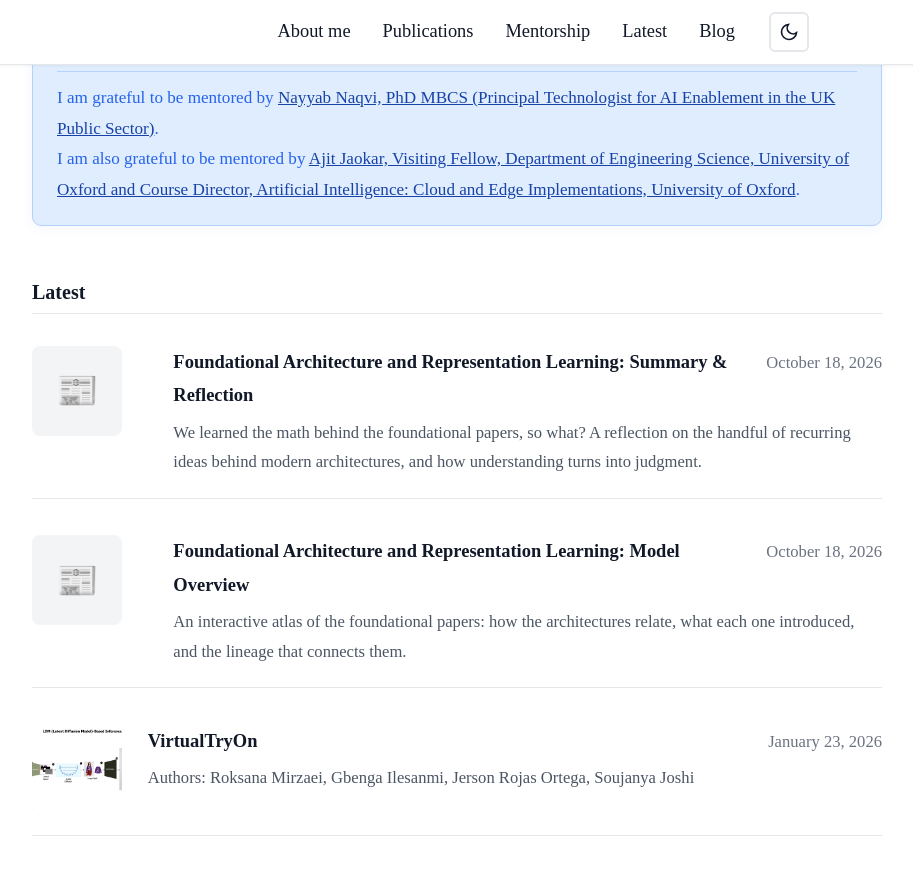
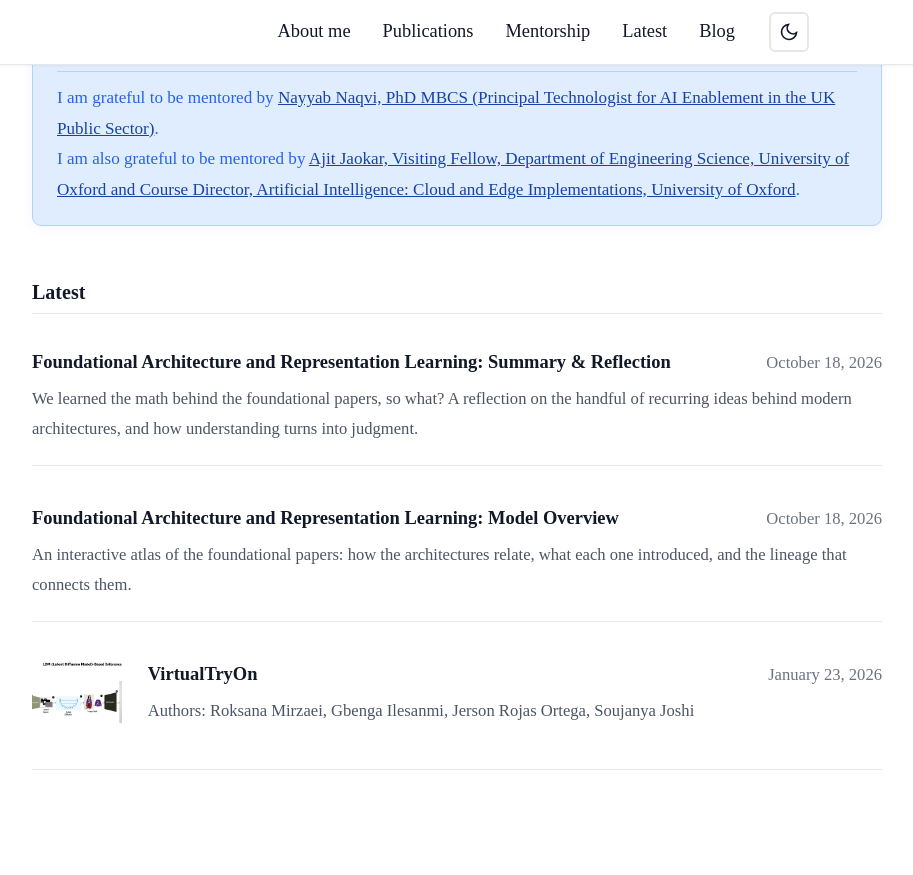
Before and after one commit to roksana-mirzaei/roksana-mirzaei.github.io, a Jekyll site: the page built from index.html, in a window 1280 px wide and 900 px high, scrolled down 836 px. Shown: the top 875 px of the window, without its empty margins (183-1096 px from the left). Built offline with Jekyll 4.4.1, drawn with Linux system fonts in a browser that asks for light colours; after the commit the page ends 1670 px from its top, so only the background shows below that.

```diff
--- a/index.html
+++ b/index.html
@@ -115,8 +115,6 @@
                 <div class="publication-item-simple" style="display: flex; align-items: flex-start; width: 100%; min-height: 110px; border-bottom: 1px solid var(--border-color); padding: 1.2em 0; color: var(--text-secondary); font-size: 1.07em; background: var(--bg-primary);">
                   {% if post.image %}
                     <img src="{{ post.image | relative_url }}" alt="{{ post.title }}" style="width: 90px; height: 90px; object-fit: cover; border-radius: 8px; margin-right: 1.5em; background: var(--bg-tertiary); flex-shrink: 0;">
-                  {% else %}
-                    <div style="width: 90px; height: 90px; background: var(--bg-tertiary); border-radius: 8px; margin-right: 1.5em; display: flex; align-items: center; justify-content: center; color: var(--text-tertiary); font-size: 2em; flex-shrink: 0;">📰</div>
                   {% endif %}
                   <div style="flex: 1; min-width: 0;">
                     <div style="display: flex; justify-content: space-between; align-items: baseline;">
```
